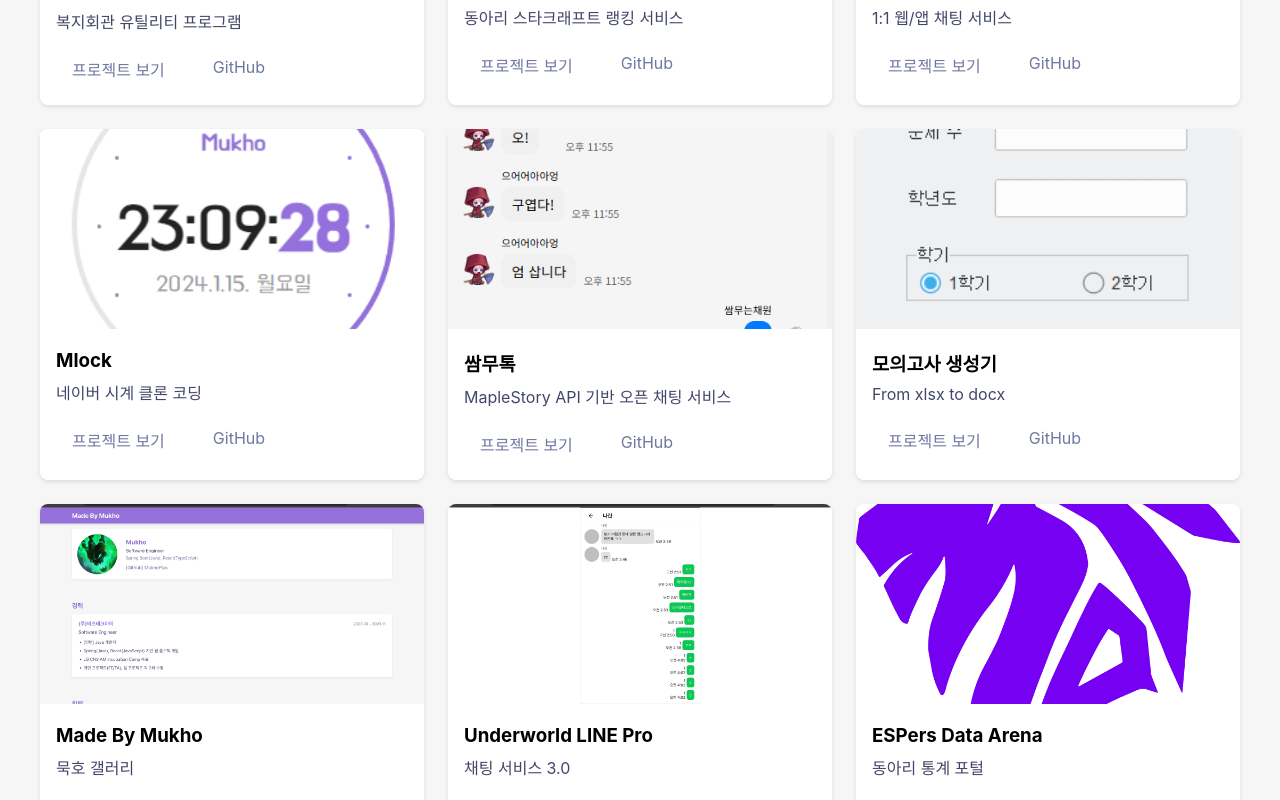
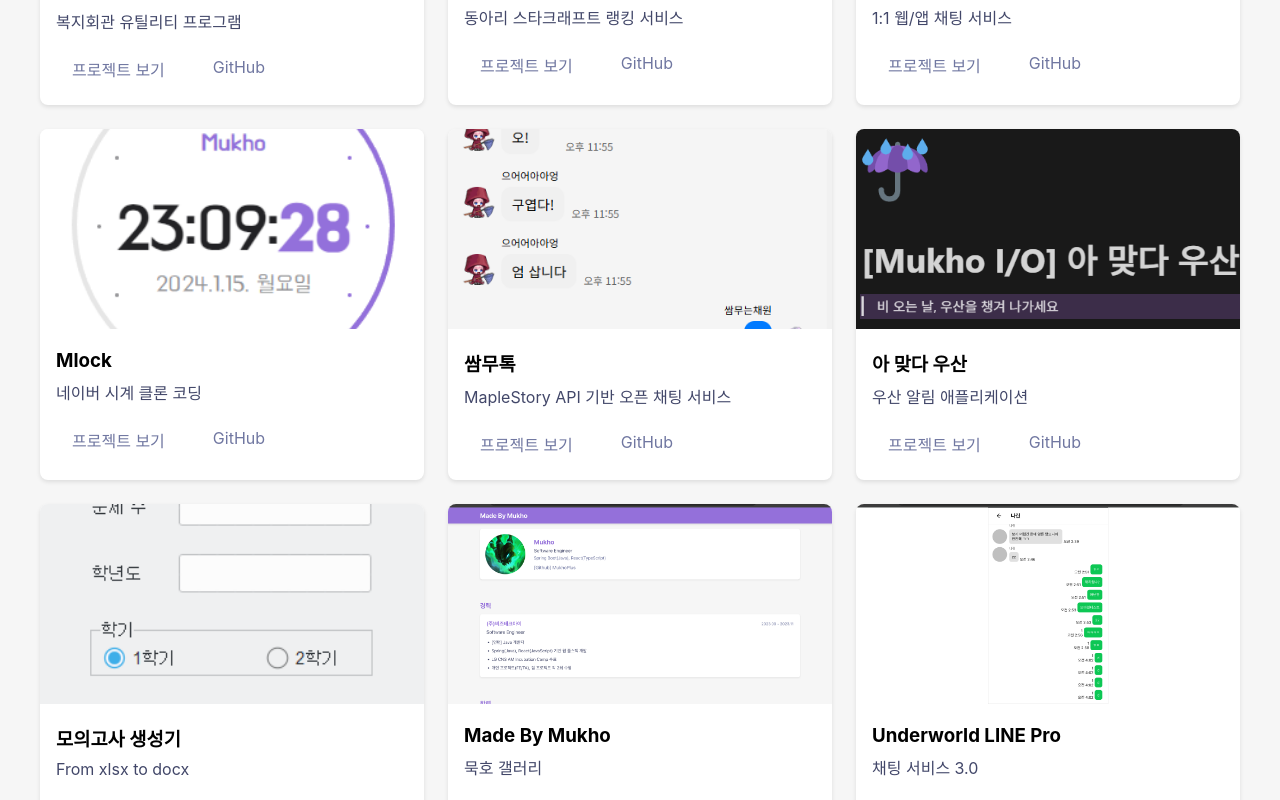
Before and after one commit to Made-By-Mukho/made-by-mukho.github.io, a React (Create React App) app: page / in a window 1280 px wide. Shown: the part 1280-2080 px from the top of the page. Built offline with nearby package versions, Linux system fonts and the light colour scheme.

Commit message:
Chore: 아 맞다 우산 복구

```diff
--- a/src/data/Projects.ts
+++ b/src/data/Projects.ts
@@ -4,7 +4,7 @@
 import underworld from "../assets/images/underworld.png";
 import mlock from "../assets/images/mlock.png";
 import ssammu from "../assets/images/ssammu.png";
-// import umbrella from "../assets/images/umbrella.png";
+import umbrella from "../assets/images/umbrella.png";
 import questionbank from "../assets/images/questionbank.png";
 // import edubox from "../assets/images/edubox.png";
 import mbm from "../assets/images/mbm.png";
@@ -52,14 +52,14 @@
     projectUrl: "https://ssammutalk.mukho.r-e.kr/",
     githubUrl: "https://github.com/mukhoplus/SsamMuTalk_docs",
   },
-  // {
-  //   id: 6,
-  //   title: "아 맞다 우산",
-  //   description: "우산 알림 애플리케이션",
-  //   imageUrl: umbrella,
-  //   projectUrl: "https://github.com/Mukho-I-O",
-  //   githubUrl: "https://github.com/Mukho-I-O",
-  // },
+  {
+    id: 6,
+    title: "아 맞다 우산",
+    description: "우산 알림 애플리케이션",
+    imageUrl: umbrella,
+    projectUrl: "https://github.com/Mukho-I-O",
+    githubUrl: "https://github.com/Mukho-I-O/Oh-My-Umbrella-Prototype",
+  },
   {
     id: 7,
     title: "모의고사 생성기",
```
